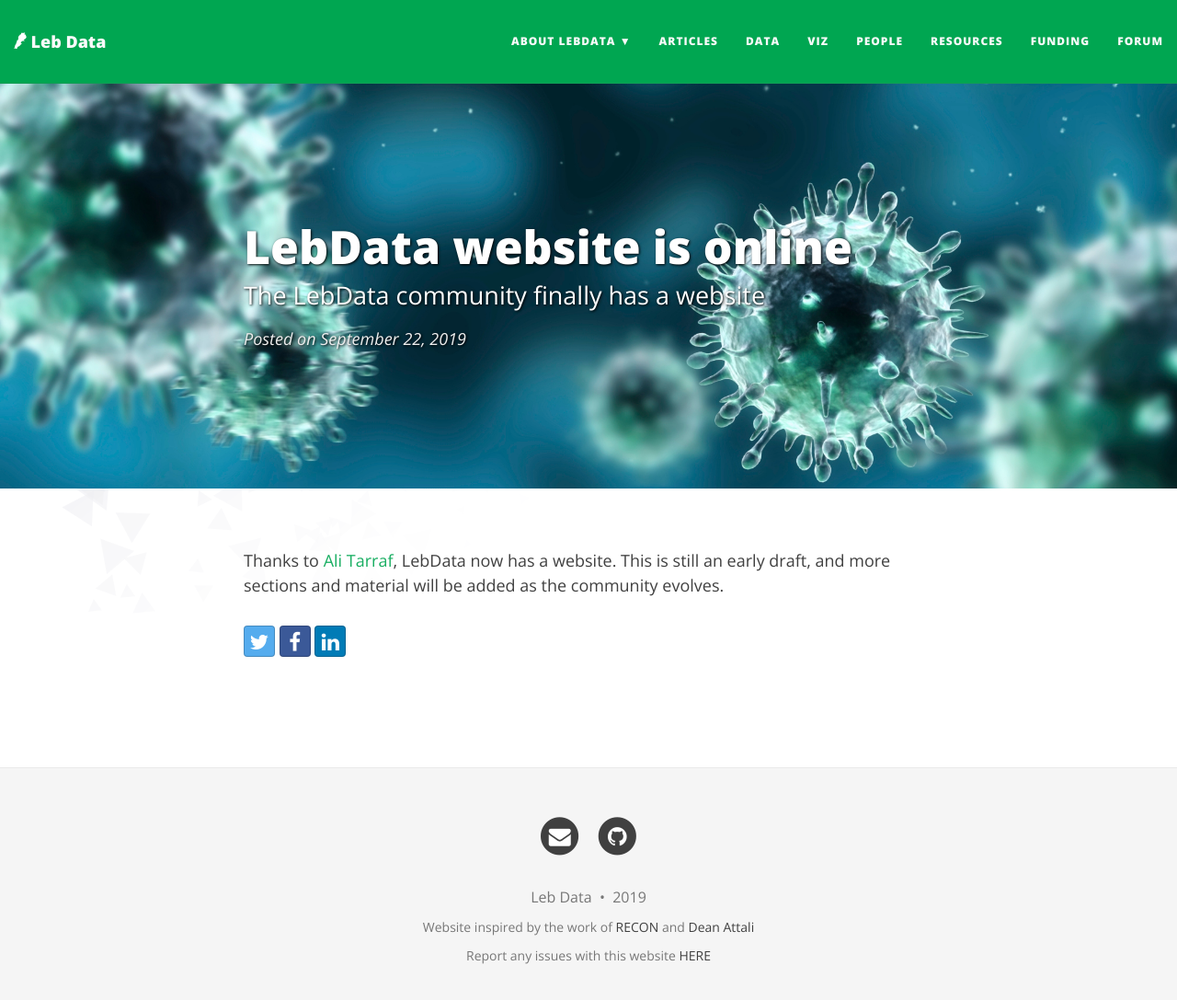
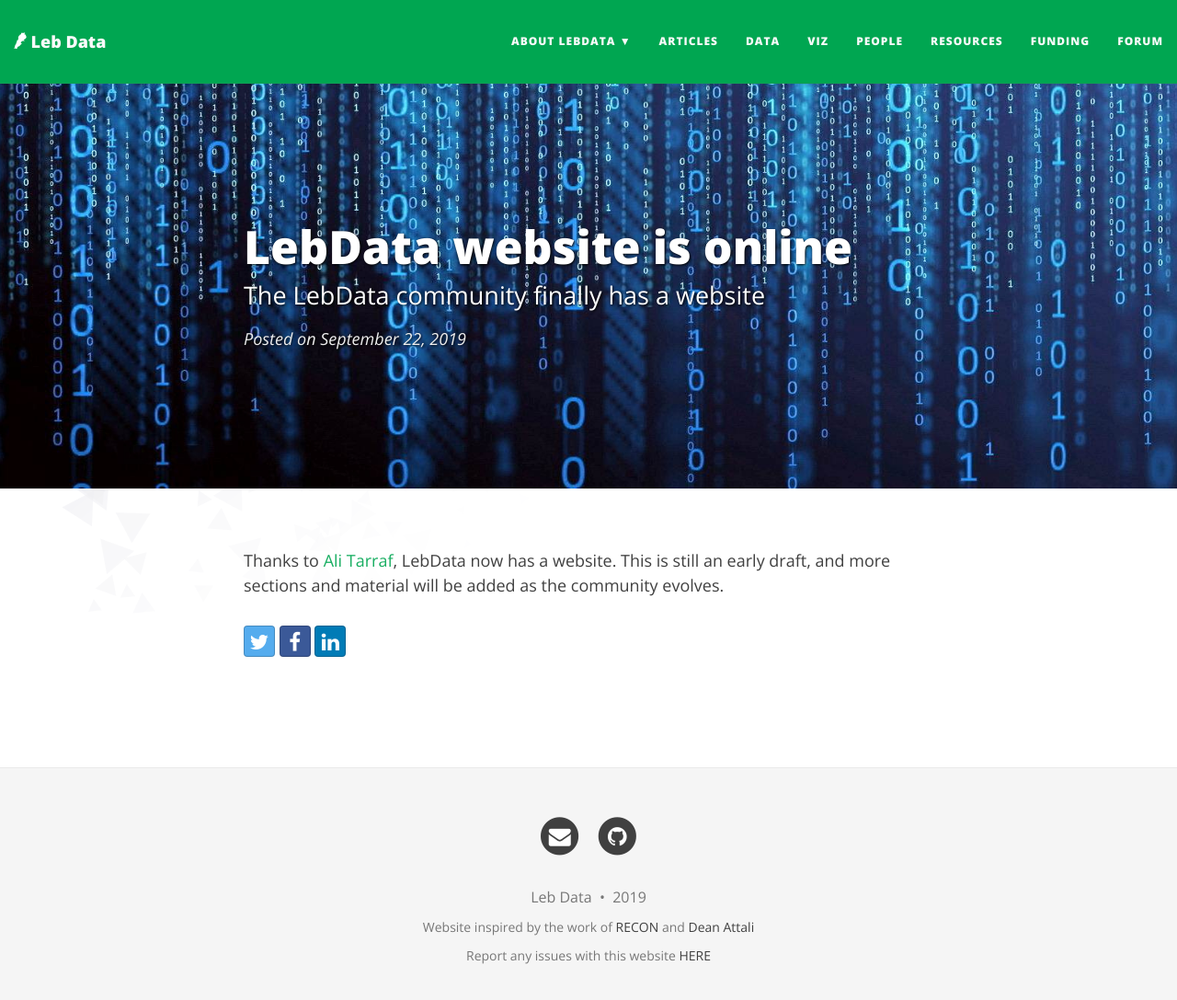
Before and after one commit to alitarraf/lebdata, a Jekyll site: the page built from _posts/2019-09-22-website-launched.md, in a window 1280 px wide and 1099 px high. Shown: the top 1087 px of the window at 92% size. Built offline with Jekyll 4.4.1, drawn with Linux system fonts in a browser that asks for light colours; nearby versions of some CDN libraries; some web fonts are replaced; comment, search, counter and statistics services are not loaded.

Commit message:
fixed article image

```diff
--- a/_includes/head.html
+++ b/_includes/head.html
@@ -2,7 +2,7 @@
   <meta charset="utf-8" />
   <meta http-equiv="X-UA-Compatible" content="IE=edge">
   <meta name="viewport" content="width=device-width, initial-scale=1.0, maximum-scale=1.0">
-  <link rel='shortcut icon' type='image/x-icon' href='favicon.ico' />
+  <link rel='shortcut icon' type='image/x-icon' href='/favicon.ico' />
 
   <title>{% if page.title %}{{ page.title }}{% else %}{{ site.title }}{% endif %}</title>
 
--- a/_posts/2019-09-22-website-launched.md
+++ b/_posts/2019-09-22-website-launched.md
@@ -1,7 +1,7 @@
 ---
 title: LebData website is online
 subtitle: The LebData community finally has a website
-bigimg: /img/banners/big_epi_image.jpg
+bigimg: /img/banners/binary.jpg
 date: 2019-09-22
 ---
 
```
Also changed, not shown: img/banners/big_epi_image.jpg (deleted), img/banners/mixed-blue.png (deleted), img/banners/mixed-deepblue.png (deleted), img/banners/mixed-green.png (deleted), img/banners/mixed.png (deleted).
